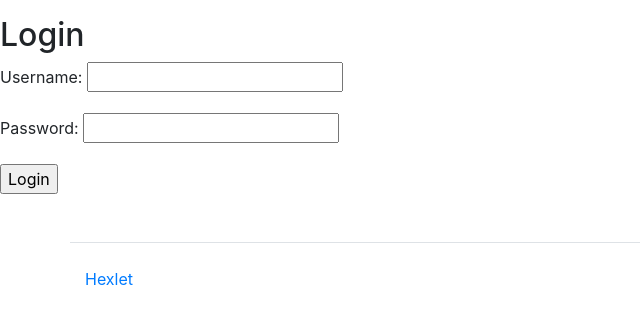
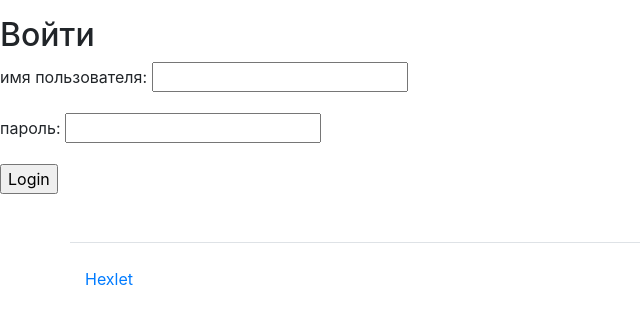
Before and after one commit to Mirdalan-p/python-project-52, a Django app: page /login/ in a window 1280 px wide. Shown: the part 56-380 px from the top of the page, without its empty margins (0-640 px from the left). Run offline with Django 4.2, Linux system fonts and the light colour scheme; some libraries are stand-ins or nearby versions.

Commit message:
localized login form

```diff
--- a/task_manager/forms.py
+++ b/task_manager/forms.py
@@ -1,6 +1,7 @@
 from django import forms
+from django.utils.translation import gettext_lazy as _
 
 
 class LoginForm(forms.Form):
-    username = forms.CharField(max_length=65)
-    password = forms.CharField(max_length=65, widget=forms.PasswordInput)
+    username = forms.CharField(label=_("username"), max_length=65,)
+    password = forms.CharField(label=_("password"),max_length=65, widget=forms.PasswordInput)
--- a/task_manager/views.py
+++ b/task_manager/views.py
@@ -12,7 +12,8 @@ class IndexView(TemplateView):
 def sign_in(request):
     if request.method == 'GET':
         form = LoginForm()
-        return render(request, 'login.html', {'form': form})
+        title = _('Log in')
+        return render(request, 'login.html', {'form': form, 'title': title})
     elif request.method == 'POST':
         form = LoginForm(request.POST)
 
--- a/templates/login.html
+++ b/templates/login.html
@@ -5,7 +5,7 @@
 {% block content %}
 <form method="POST" novalidate>
 	{% csrf_token %}
-	<h2>Login</h2>
+	<h2>{{ title }}</h2>
 	{{form.as_p}}
 	<input type="submit" value="{% trans 'Login' %}" />
 </form>
```
Also changed, not shown: locale/ru/LC_MESSAGES/django.po, 1 other file.
